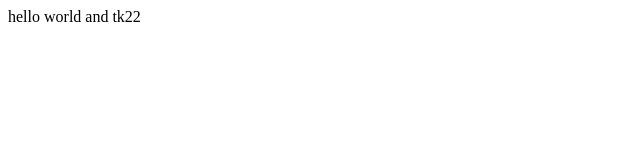
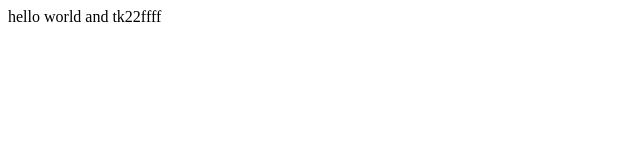
Before and after one commit to haraldkujat/amplify-hello-world, a plain HTML site: page index.html in a window 1280 px wide. Shown: the full height of the page, 0-640 px from the left. Drawn offline with Linux system fonts and the light colour scheme.

Commit message:
Update index.html

```diff
--- a/index.html
+++ b/index.html
@@ -1,3 +1,3 @@
 <html>
-  hello world and tk22
+  hello world and tk22ffff
 </html>
```
